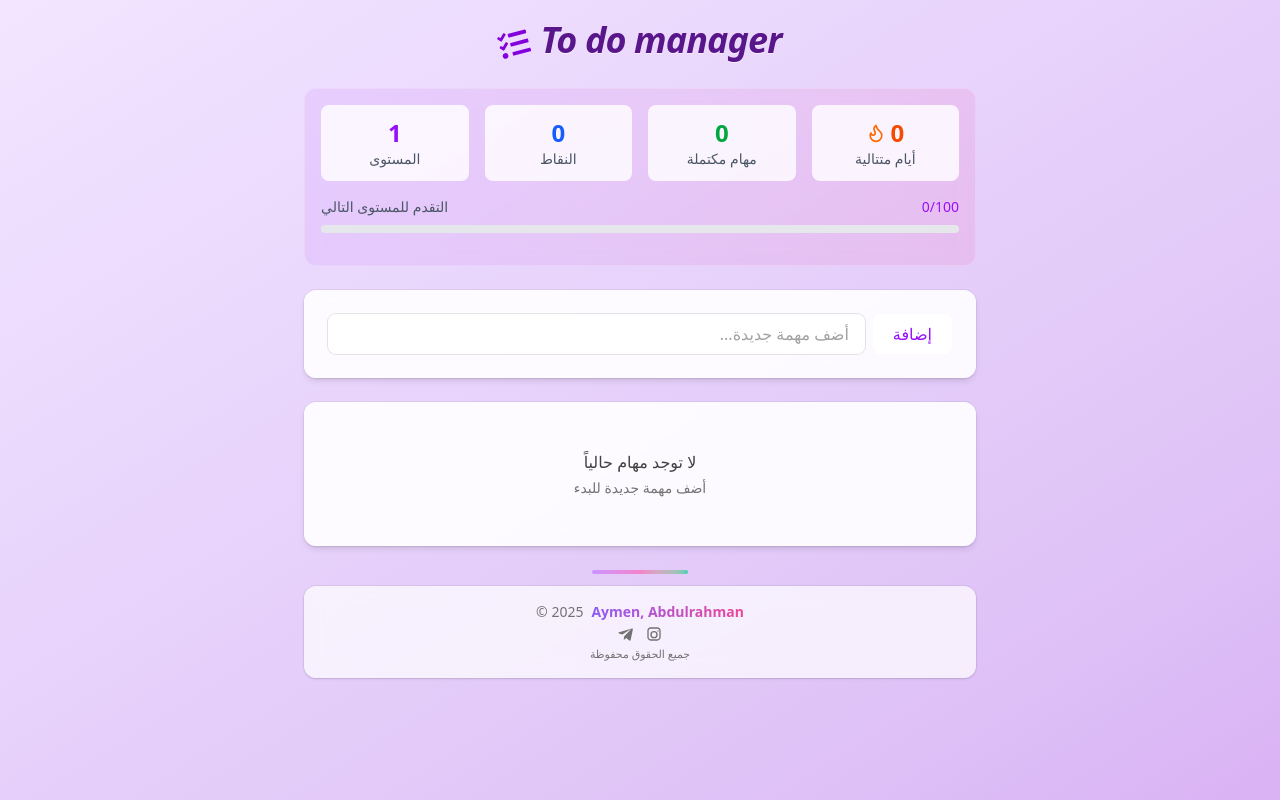
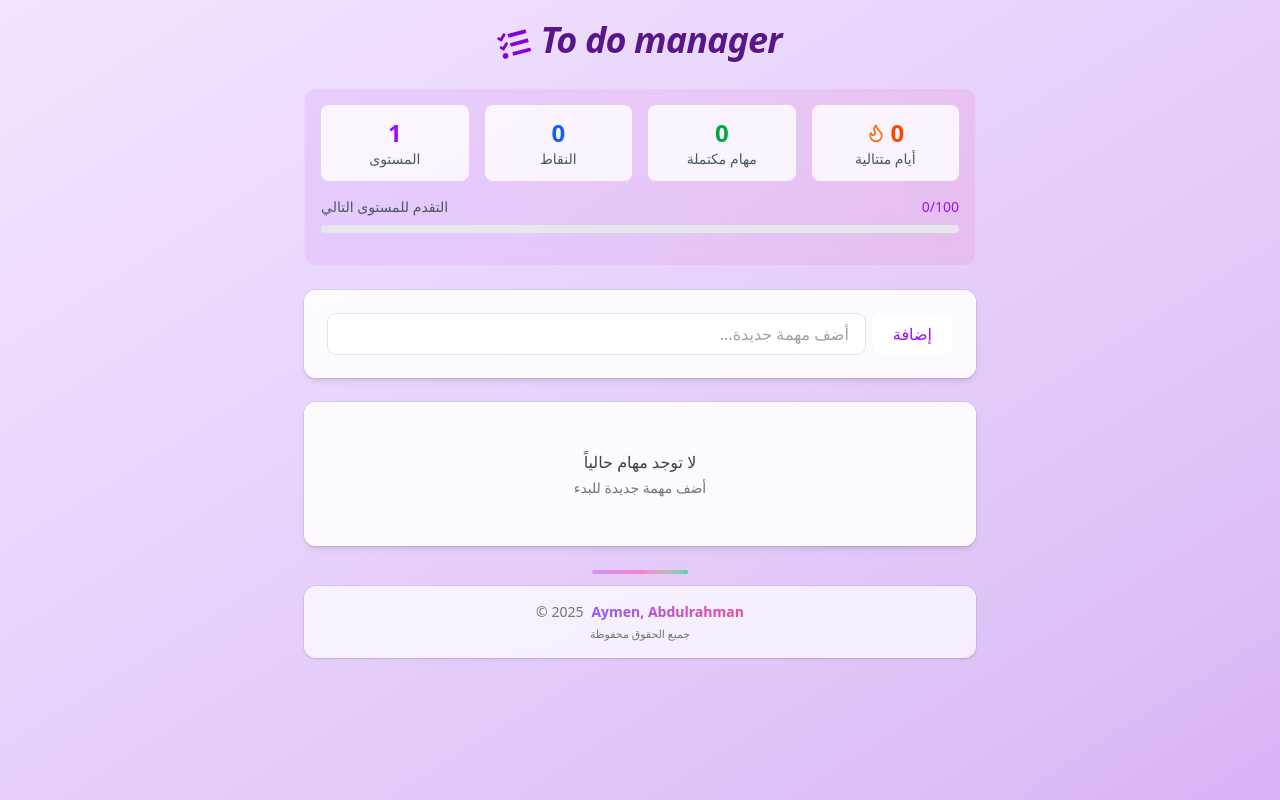
Before and after one commit to aymn-12/my-react, a React (Vite) app: page / in a window 1280 px wide. Built offline with nearby package versions, Linux system fonts and the light colour scheme.

Commit message:
Remove social media links from Home component
Removed social media links from footer.

```diff
--- a/src/pages/Home.jsx
+++ b/src/pages/Home.jsx
@@ -218,16 +218,7 @@ const Home = () => {
               <span className="align-middle">© {new Date().getFullYear()}</span>
               <span className="text-gradient-animated font-semibold">Aymen, Abdulrahman</span>
             </div>
-            <div className="flex items-center justify-center gap-3">
-              <a href="https://t.me/gsap_100" className="text-neutral-500 hover:text-sky-600 transition-colors" aria-label="Telegram">
-                <svg className="w-4 h-4" viewBox="0 0 24 24" fill="currentColor">
-                  <path d="M9.036 15.75l-.363 5.107c.518 0 .742-.222 1.011-.486l2.427-2.325 5.027 3.68c.922.509 1.579.242 1.832-.854l3.32-15.52h.001c.294-1.37-.495-1.907-1.397-1.57L1.72 9.51c-1.34.52-1.32 1.268-.228 1.606l5.044 1.575 11.7-7.384c.552-.375 1.056-.167.642.208z"/>
-                </svg>
-              </a>
-              <a href="https://www.instagram.com/code.edition1?igsh=YmxheXpzdjdsNzQ1" className="text-neutral-500 hover:text-pink-600 transition-colors" aria-label="Instagram">
-                <svg className="w-4 h-4" viewBox="0 0 24 24" fill="currentColor"><path d="M7 2C4.2 2 2 4.2 2 7v10c0 2.8 2.2 5 5 5h10c2.8 0 5-2.2 5-5V7c0-2.8-2.2-5-5-5H7zm10 2c1.7 0 3 1.3 3 3v10c0 1.7-1.3 3-3 3H7c-1.7 0-3-1.3-3-3V7c0-1.7 1.3-3 3-3h10zm-5 3.5A5.5 5.5 0 1 0 17.5 13 5.51 5.51 0 0 0 12 7.5zm0 2A3.5 3.5 0 1 1 8.5 13 3.51 3.51 0 0 1 12 9.5zM18 6.5a1 1 0 1 0 1 1 1 1 0 0 0-1-1z"/></svg>
-              </a>
-            </div>
+
             <div className="mt-1 text-[11px] text-neutral-500">جميع الحقوق محفوظة</div>
           </div>
         </div>
```
